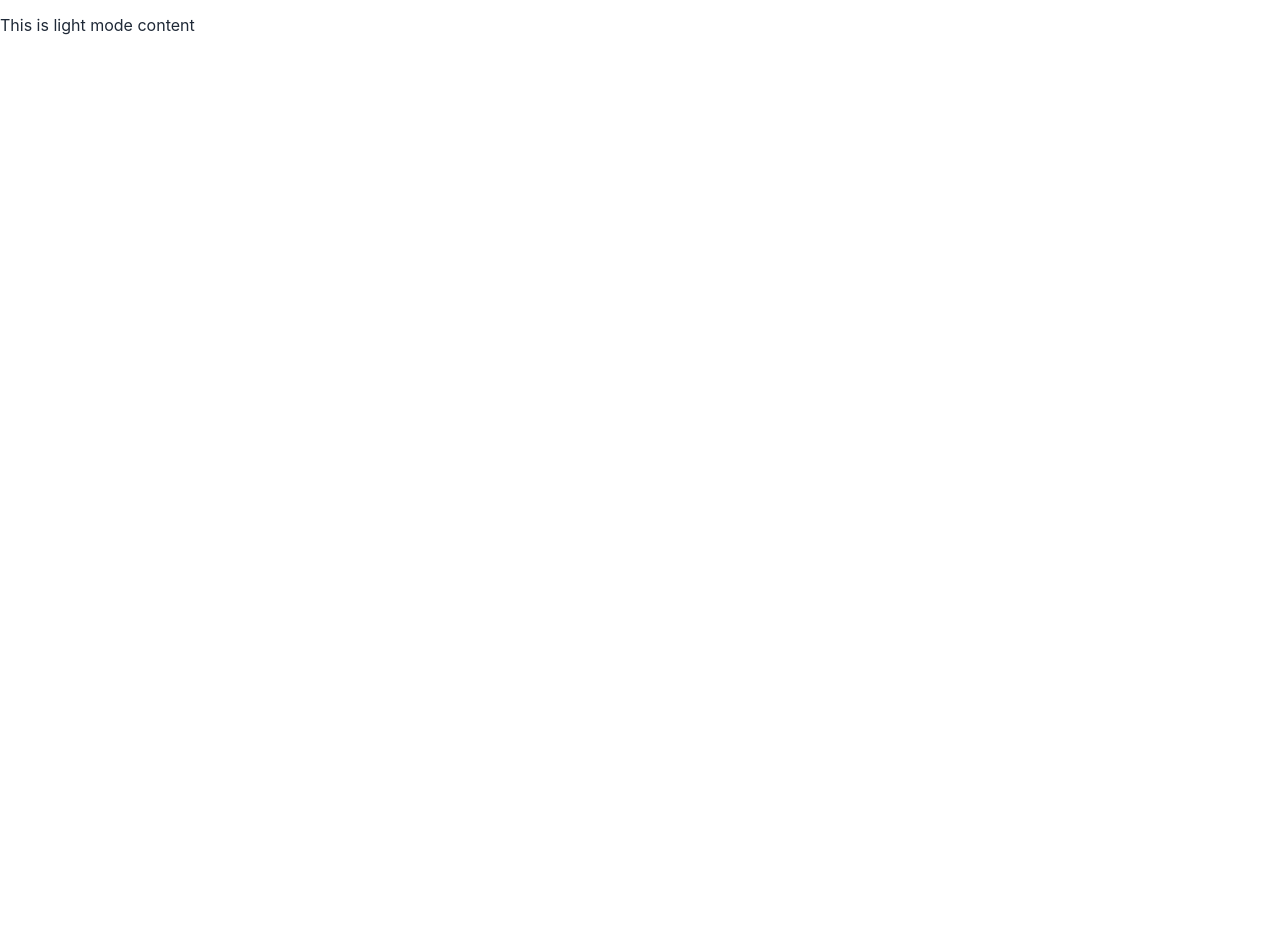
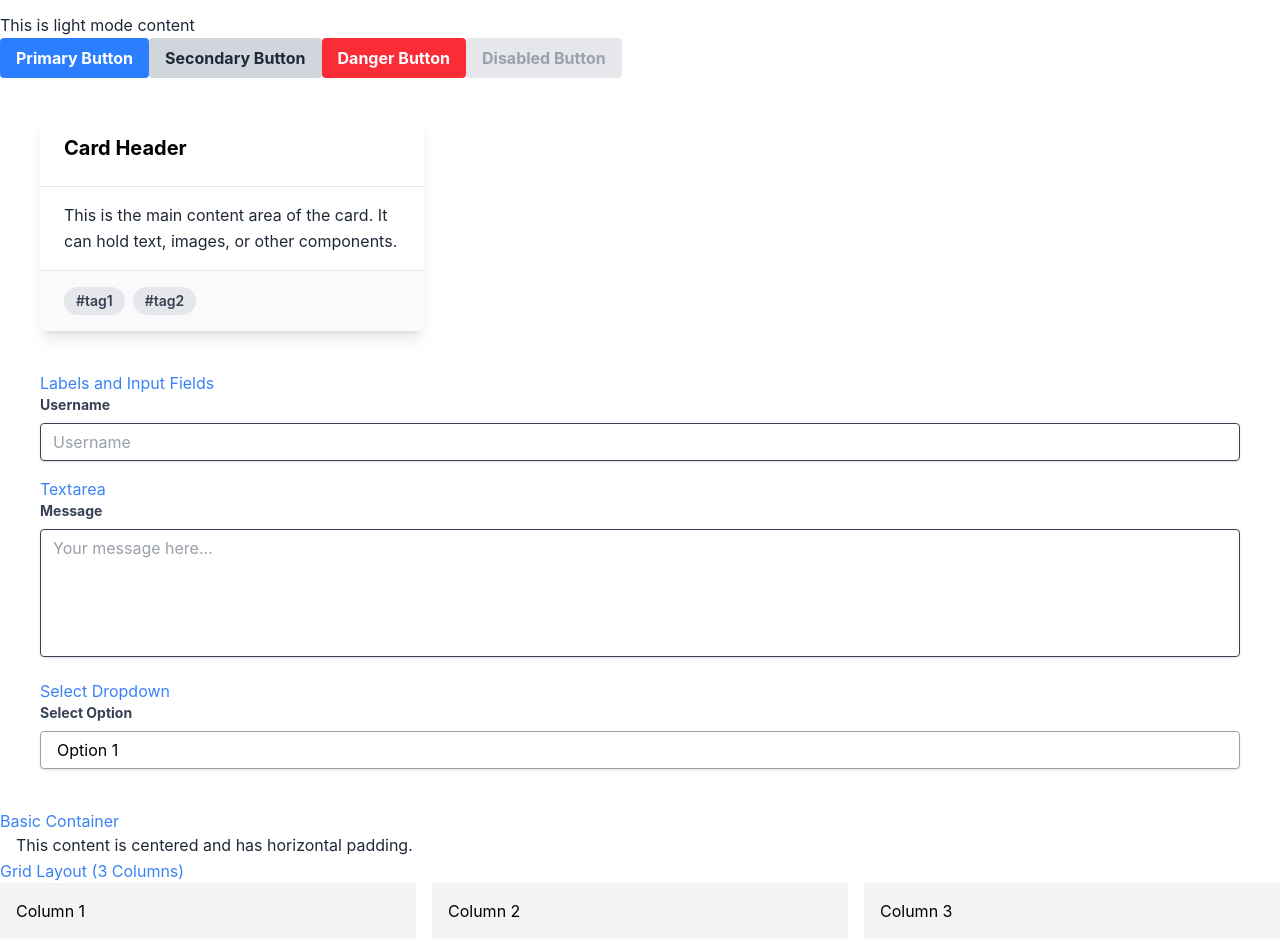
Before and after one commit to gech71/class-teach, a React (Vite) app: page / in a window 1280 px wide. Shown: the part 945-1887 px from the top of the page. Before the commit the page ends 1658 px from the top, so only its background shows below. Built offline with nearby package versions, Linux system fonts and the light colour scheme.

Commit message:
feat: add reusable UI components and update styling with Tailwind CSS

```diff
--- a/src/App.tsx
+++ b/src/App.tsx
@@ -9,6 +9,11 @@ import LabButton from "./components/LabButton";
 import MyCard from "./components/MyCard";
 import Responseive from "./components/Responseive";
 import StatusButton from "./components/StatusButton";
+import CompButton from "./components/Reusables/CompButton";
+import Card from "./components/Reusables/Card";
+import Forms from "./components/Reusables/Forms";
+import LayoutContainers from "./components/Reusables/LayoutContainers";
+import ReusableUIPatterns from "./components/Reusables/ReusableUIPatterns";
 
 const App = () => {
   const [theme, setTheme] = useState("light");
@@ -47,7 +52,7 @@ const App = () => {
       <Lab2Tailwind size="medium">Medium Tailwind Button</Lab2Tailwind>
       <Lab2Tailwind size="large">Large Tailwind Button</Lab2Tailwind>
 
-      <div className="min-h-screen">
+      <div>
         <button
           onClick={toggleTheme}
           className="px-4 py-2 bg-blue-500 text-white rounded"
@@ -58,6 +63,23 @@ const App = () => {
         <h1 className="text-3xl font-bold mt-4">Hello World</h1>
         <p className="mt-2">This is {theme} mode content</p>
       </div>
+      <CompButton variant="primary" onClick={() => alert("Primary Clicked")}>
+        Primary Button
+      </CompButton>
+      <CompButton
+        variant="secondary"
+        onClick={() => alert("Secondary Clicked")}
+      >
+        Secondary Button
+      </CompButton>
+      <CompButton variant="danger" onClick={() => alert("Danger Clicked")}>
+        Danger Button
+      </CompButton>
+      <CompButton disabled>Disabled Button</CompButton>
+      <Card />
+      <Forms />
+      <LayoutContainers />
+      <ReusableUIPatterns />
     </div>
   );
 };
--- /dev/null
+++ b/src/components/Reusables/Card.tsx
@@ -0,0 +1,25 @@
+const Card = () => {
+  return (
+    <div className="max-w-sm rounded overflow-hidden shadow-lg bg-white m-10">
+      <div className="px-6 py-4 border-b border-gray-200">
+        <div className="font-bold text-xl mb-2">Card Header</div>
+      </div>
+      <div className="px-6 py-4">
+        <p className="text-gray-700 text-base">
+          This is the main content area of the card. It can hold text, images,
+          or other components.
+        </p>
+      </div>
+      <div className="px-6 py-4 bg-gray-50 border-t border-gray-200">
+        <span className="inline-block bg-gray-200 rounded-full px-3 py-1 text-sm font-semibold text-gray-700 mr-2">
+          #tag1
+        </span>
+        <span className="inline-block bg-gray-200 rounded-full px-3 py-1 text-sm font-semibold text-gray-700">
+          #tag2
+        </span>
+      </div>
+    </div>
+  );
+};
+
+export default Card;
--- /dev/null
+++ b/src/components/Reusables/CompButton.tsx
@@ -0,0 +1,39 @@
+import React from "react";
+const VARIANT_STYLES = {
+  primary: "bg-blue-500 hover:bg-blue-600 text-white focus:ring-blue-400",
+  secondary: "bg-gray-300 hover:bg-gray-400 text-gray-800 focus:ring-gray-400",
+  danger: "bg-red-500 hover:bg-red-600 text-white focus:ring-red-400",
+  disabled: "bg-gray-200 text-gray-400 cursor-not-allowed",
+};
+interface ButtonProps {
+  children: React.ReactNode;
+  variant?: "primary" | "secondary" | "danger";
+  disabled?: boolean;
+  onClick?: () => void;
+  type?: "button" | "submit" | "reset";
+}
+const CompButton = ({
+  children,
+  variant = "primary",
+  disabled = false,
+  onClick,
+  type = "button",
+}: ButtonProps) => {
+  const baseStyles =
+    "font-bold py-2 px-4 rounded focus:outline-none focus:ring-2 focus:ring-opacity-75";
+
+  return (
+    <button
+      type={type}
+      disabled={disabled}
+      onClick={onClick}
+      className={`${baseStyles} ${
+        disabled ? VARIANT_STYLES.disabled : VARIANT_STYLES[variant]
+      }`}
+    >
+      {children}
+    </button>
+  );
+};
+
+export default CompButton;
--- /dev/null
+++ b/src/components/Reusables/Forms.tsx
@@ -0,0 +1,54 @@
+const Forms = () => {
+  return (
+    <div className="m-10">
+      <h1>Labels and Input Fields</h1>
+      <div className="mb-4">
+        <label
+          className="block text-gray-700 text-sm font-bold mb-2"
+          htmlFor="username"
+        >
+          Username
+        </label>
+        <input
+          className="shadow appearance-none border rounded w-full py-2 px-3 text-gray-700 leading-tight focus:outline-none focus:shadow-outline"
+          id="username"
+          type="text"
+          placeholder="Username"
+        />
+      </div>
+      <h1>Textarea</h1>
+      <div className="mb-4">
+        <label
+          className="block text-gray-700 text-sm font-bold mb-2"
+          htmlFor="message"
+        >
+          Message
+        </label>
+        <textarea
+          className="shadow appearance-none border rounded w-full py-2 px-3 text-gray-700 leading-tight focus:outline-none focus:shadow-outline h-32 resize-none"
+          id="message"
+          placeholder="Your message here..."
+        ></textarea>
+      </div>
+      <h1>Select Dropdown</h1>
+      <div className="mb-4">
+        <label
+          className="block text-gray-700 text-sm font-bold mb-2"
+          htmlFor="options"
+        >
+          Select Option
+        </label>
+        <select
+          className="block appearance-none w-full bg-white border border-gray-400 hover:border-gray-500 px-4 py-2 pr-8 rounded shadow leading-tight focus:outline-none focus:shadow-outline"
+          id="options"
+        >
+          <option>Option 1</option>
+          <option>Option 2</option>
+          <option>Option 3</option>
+        </select>
+      </div>
+    </div>
+  );
+};
+
+export default Forms;
--- /dev/null
+++ b/src/components/Reusables/LayoutContainers.tsx
@@ -0,0 +1,23 @@
+const LayoutContainers = () => {
+  return (
+    <div>
+      <h1>Basic Container</h1>
+      <div className="container mx-auto px-4">
+        <p>This content is centered and has horizontal padding.</p>
+      </div>
+      <h1>Grid Layout (3 Columns)</h1>
+      <div className="grid grid-cols-1 md:grid-cols-3 gap-4">
+        <div className="bg-gray-100 p-4 rounded">Column 1</div>
+        <div className="bg-gray-100 p-4 rounded">Column 2</div>
+        <div className="bg-gray-100 p-4 rounded">Column 3</div>
+      </div>
+      <h1>Flexbox Layout (Space Between)</h1>
+      <div className="flex flex-col md:flex-row justify-between items-center bg-blue-100 p-4 rounded">
+        <div className="mb-2 md:mb-0">Left Item</div>
+        <div>Right Item</div>
+      </div>
+    </div>
+  );
+};
+
+export default LayoutContainers;
--- /dev/null
+++ b/src/components/Reusables/ReusableUIPatterns.tsx
@@ -0,0 +1,5 @@
+const ReusableUIPatterns = () => {
+  return <button className="btn-primary">Custom Primary Button</button>;
+};
+
+export default ReusableUIPatterns;
--- a/src/index.css
+++ b/src/index.css
@@ -46,3 +46,7 @@ p {
   color: var(--text-color-default);
   line-height: 1.6;
 }
+
+.btn-primary {
+  @apply bg-purple-600 hover:bg-purple-700 text-white font-semibold py-2 px-4 rounded shadow-md transition duration-300 ease-in-out;
+}
```
